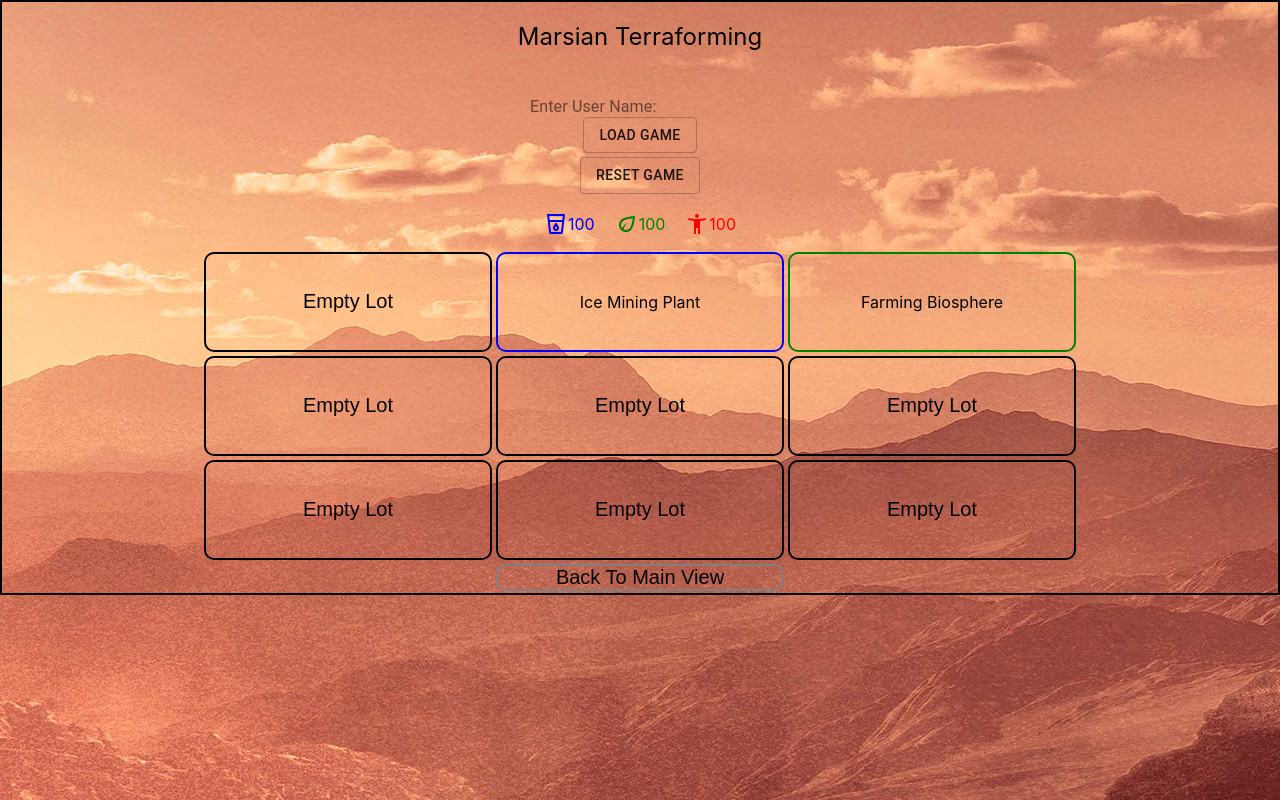
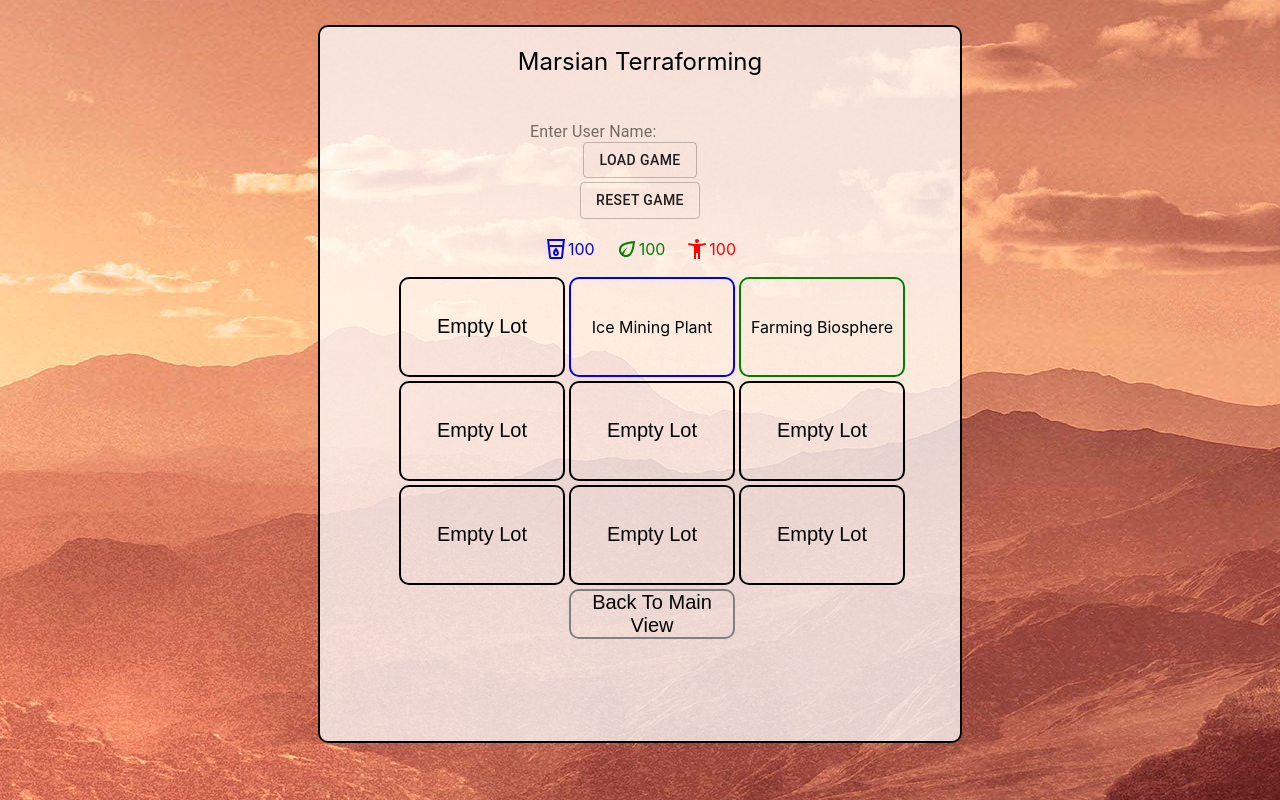
Before and after one commit to snipspin/mars-colony-game, a React (Create React App) app: page /lots in a window 1280 px wide. Built offline with nearby package versions, Linux system fonts and the light colour scheme.

Commit message:
removed localhost in fetches

```diff
--- a/src/Content.js
+++ b/src/Content.js
@@ -85,7 +85,7 @@ const Content = (props) => {
 		let data = {
 			user: username
 		}
-	    fetch(`http://localhost:8080/api/load`, {
+	    fetch(`/api/load`, {
 	            method: 'POST',
 	            body: JSON.stringify(data),
 	            headers: {
@@ -158,7 +158,7 @@ const Content = (props) => {
 			}
 			let jsonData = JSON.stringify(data)
 			setData(stringBuildings)
-	        fetch(`http://localhost:8080/api/save`, {
+	        fetch(`/api/save`, {
 	            method: 'POST',
 	            body: jsonData,
 	            headers: {
--- a/src/LotsCell.js
+++ b/src/LotsCell.js
@@ -4,19 +4,19 @@ function LotsCell(props) {
 	const displayBuilding = () => {
 		if(props.type === "water") {
 			return (
-				<h4 style={{"fontSize":"1em", "margin": "0 auto", "fontWeight": "normal", "text-align":"center"}}>Ice Mining Plant</h4>
+				<h4 style={{"fontSize":"1em", "margin": "0 auto", "fontWeight": "normal", "textAlign":"center"}}>Ice Mining Plant</h4>
 			)
 		} else if(props.type === "food") {
 			return(
-				<h4 style={{"fontSize":"1em", "fontWeight": "normal", "text-align":"center"}}>Farming Biosphere</h4>
+				<h4 style={{"fontSize":"1em", "fontWeight": "normal", "textAlign":"center"}}>Farming Biosphere</h4>
 			)
 		} else if(props.type === "people"){
 			return (
-				<h4 style={{"fontSize":"1em", "fontWeight": "normal", "text-align":"center"}}>Housing Unit</h4>
+				<h4 style={{"fontSize":"1em", "fontWeight": "normal", "textAlign":"center"}}>Housing Unit</h4>
 			)
 		} else {
 			return (
-				<h4 style={{"fontSize":"1.5em", "fontWeight": "normal", "text-align":"center"}}>Empty Lot</h4>
+				<h4 style={{"fontSize":"1.5em", "fontWeight": "normal", "textAlign":"center"}}>Empty Lot</h4>
 			)
 		}
 	}
--- a/src/LotsOverview.js
+++ b/src/LotsOverview.js
@@ -154,7 +154,8 @@ const LotsOverview = (props) => {
   }
 
   return (
-    <Box style={{"border":"2px black solid", "boderRadius":"10px"}}>
+    <Box style={{"display":"flex","justifyContent":"center","alignItems":"center"}}>
+    <Box style={{"backgroundColor":"rgba(255,255,255,.75)",  "marginBottom":"25px", "marginTop":"25px", "border":"2px black solid", "borderRadius":"10px", "minWidth":"450px", "width":"50%", "height":"85%"}}>
       <ResourceBar water={props.water} food={props.food} people={props.people} reset={props.reset} />
       <Grid
         container
@@ -162,7 +163,7 @@ const LotsOverview = (props) => {
         alignItems="center"
         alignContent="center"
         spacing={3}
-        style={{"maxWidth": "90vw", "margin":"0 auto", "minWidth":"50px"}}
+        style={{"maxWidth": "90vw", "margin":"0 auto", "minWidth":"50px", "marginBottom":"100px"}}
       >
        {renderWorld()}
         <Grid style={{"border": "2px solid grey", "height":"100%", "margin":"2px", "padding":"0", "borderRadius": "10px"}} item xs={3}>
@@ -181,6 +182,7 @@ const LotsOverview = (props) => {
       </Modal>
       {redirect?<Redirect to='/active' />:''}
     </Box>
+    </Box>
   )
 }
 
--- a/src/SignUpComp.js
+++ b/src/SignUpComp.js
@@ -53,7 +53,7 @@ const SignUpCom = (props) => {
             user,
             password
         }
-        fetch(`http://localhost:8080/api/signup`, {
+        fetch(`/api/signup`, {
             method: 'POST',
             body: JSON.stringify(data),
             headers: {
```
